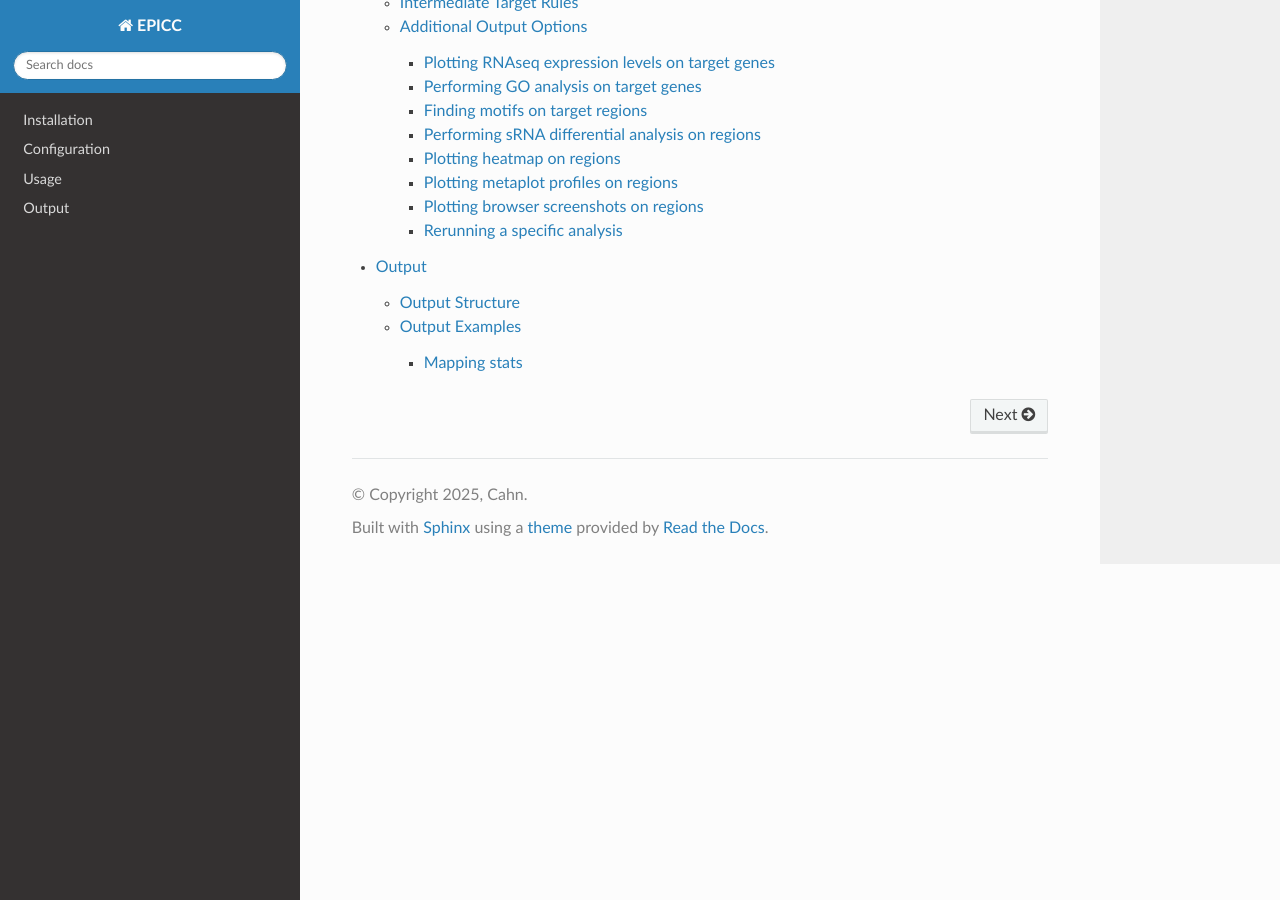
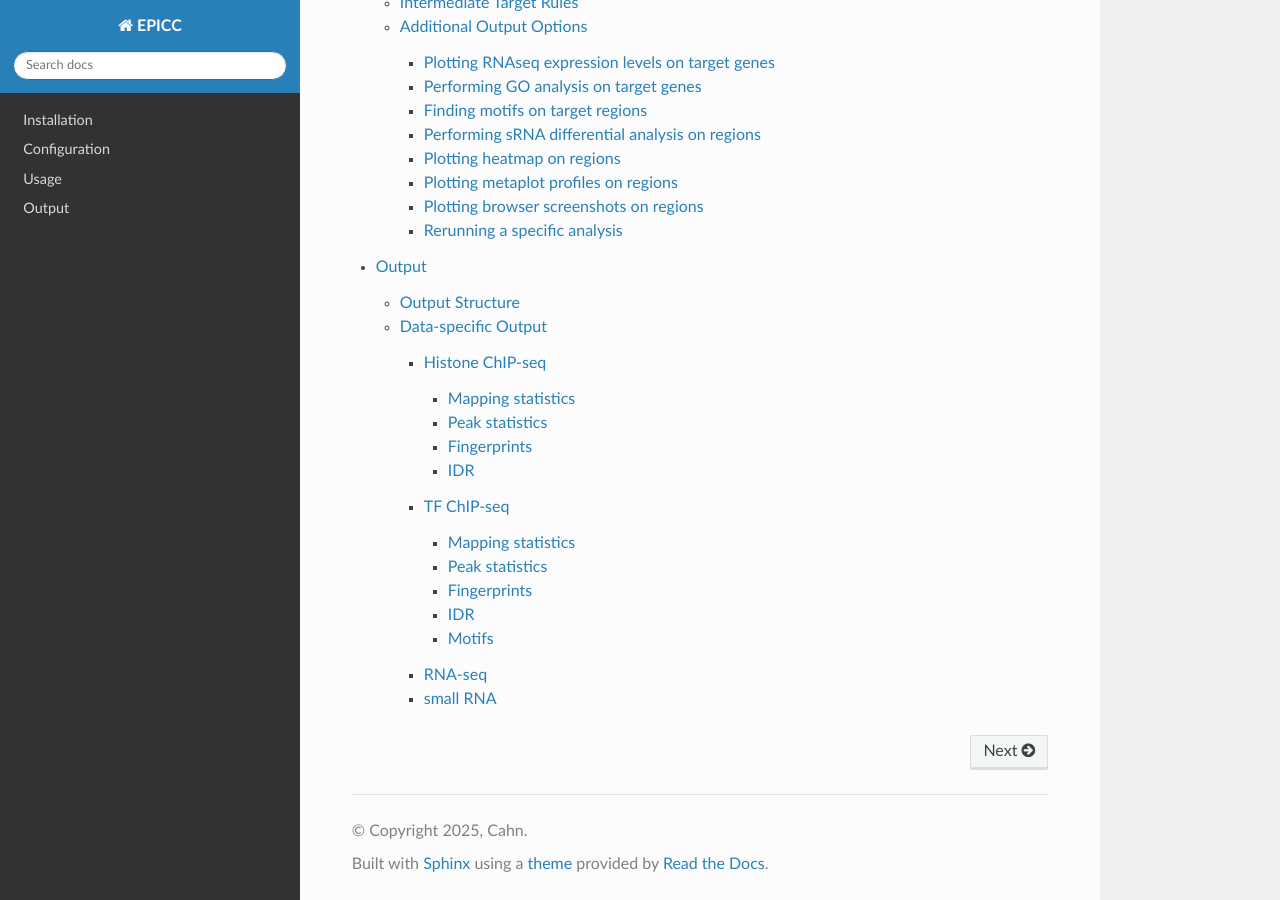
Before and after one commit to joncahn/epicc-documentation, a Sphinx documentation site: the page built from docs/source/index.rst, in a window 1280 px wide and 900 px high, scrolled down 1865 px. Built offline with Sphinx 7.4.7 and the Read the Docs theme 3.1.0, drawn with Linux system fonts in a browser that asks for light colours; some of the changed lines change nothing that is shown.

Commit message:
Update output.rst

```diff
--- a/docs/source/output.rst
+++ b/docs/source/output.rst
@@ -39,13 +39,129 @@
 			├── tracks/	# Track files (bigwigs)
 			└── */		# data-specific directories (e.g. 'peaks' for ChIP, 'peaks' and 'motifs' for TF, 'DEG' for RNA, 'DMRs' and 'methylcall' for mC, 'clusters' for sRNA)
 
+Data-specific Output
+====================
 
-Output Examples
-===============
+Histone ChIP-seq
+----------------
 
-Mapping stats
--------------
+Output tree:
 
-Example for ChIP-seq and RNA-seq (here RNA-seq)
+::
 
-.. image:: images/mapping_stats.png
+ChIP/
+├── chkpts/	# Empty checkpoint files used for pipeline logic. Deleting them will trigger rerunning the corresponding analysis
+├── fastq/	# Processed FASTQ files
+├── logs/	# Log files
+├── mapped/	# Mapped reads (bam)
+├── peaks/	# Peak files (MACS2 output) for each replicate, pseudo-replicate and merged biological replicates and selected peaks (shared by merged and both pseudo-replicates).
+├── plots/	# Fingerprints (IP vs Input for each IP sample), IDR if at least two biological replicates
+├── reports/	# QC reports and summary of mapping statistics and peak statistics
+└── tracks/	# Track files (bigwigs); log2FC of IP/Input for each rep and merged if at least 2 biological replicates
+
+Mapping statistics
+++++++++++++++++++
+
+data for each sample: ``results/ChIP/summary_ChIP_<paired>_mapping_stats_ChIP__<line>__<tissue>__<sample_type>__<replicate>__<ref_genome>.txt``
+summary table: ``/results/combined/reports/summary_mapping_stats_<analysis_name>_ChIP.txt``
+plot: ``/results/combined/plots/mapping_stats_<analysis_name>_ChIP.pdf``
+
+example:
+
+.. image:: images/mapping_stats_epicc_ChIP.pdf
+
+Peak statistics
++++++++++++++++
+
+data for each sample: ``results/ChIP/summary_ChIP_peak_stats_ChIP__<line>__<tissue>__<sample_type>__<ref_genome>.txt``
+summary table: ``/results/combined/reports/summary_peak_stats_<analysis_name>_ChIP.txt``
+plot: ``/results/combined/plots/peak_stats_<analysis_name>_ChIP.pdf``
+
+example:
+
+.. image:: images/peak_stats_epicc_ChIP.pdf
+
+Fingerprints
+++++++++++++
+
+plot for each biological replicate: ``results/ChIP/plots/Fingerprint__final__<data_type>__<line>__<tissue>__<sample_type>__<replicate>__<ref_genome>.png
+
+(see TF ChIP-seq for example)
+
+IDR
++++
+
+plot for pairs of biological replicate: ``results/ChIP/plots/idr_<paired>__<data_type>__<line>__<tissue>__<sample_type>__<replicate1>_vs_<replicate2>__<ref_genome>.<narrow|broad>Peak.png
+
+(see TF ChIP-seq for example)
+
+TF ChIP-seq
+-----------
+
+Output tree:
+
+::
+
+TF/
+├── chkpts/	# Empty checkpoint files used for pipeline logic. Deleting them will trigger rerunning the corresponding analysis
+├── fastq/	# Processed FASTQ files
+├── logs/	# Log files
+├── mapped/	# Mapped reads (bam)
+├── motifs/	# Motifs analysis with the MEME suite, one folder per selected and idr peaks (and per replicates if so chosen in the config file)
+├── peaks/	# Peak files (MACS2 output) for each replicate, pseudo-replicate and merged biological replicates and selected peaks (shared by merged and both pseudo-replicates).
+├── plots/	# Fingerprints (IP vs Input for each IP sample), IDR if at least two biological replicates
+├── reports/	# QC reports and summary of mapping statistics and peak statistics
+└── tracks/	# Track files (bigwigs); log2FC of IP/Input for each rep and merged if at least 2 biological replicates
+
+Mapping statistics
+++++++++++++++++++
+
+data for each sample: ``results/TF/summary_TF_<paired>_mapping_stats_<data_type>__<line>__<tissue>__<sample_type>__<replicate>__<ref_genome>.txt``
+summary table: ``/results/combined/reports/summary_mapping_stats_<analysis_name>_TF.txt``
+plot: ``/results/combined/plots/mapping_stats_<analysis_name>_TF.pdf``
+
+(see histone ChIP-seq for example)
+
+Peak statistics
++++++++++++++++
+
+data for each sample: ``results/TF/summary_TF_peak_stats_<dat_type>__<line>__<tissue>__<sample_type>__<ref_genome>.txt``
+summary table: ``/results/combined/reports/summary_peak_stats_<analysis_name>_TF.txt``
+plot: ``/results/combined/plots/peak_stats_<analysis_name>_TF.pdf``
+
+(see histone ChIP-seq for example)
+
+Fingerprints
+++++++++++++
+
+plot for each biological replicate: ``results/ChIP/plots/Fingerprint__final__<data_type>__<line>__<tissue>__<sample_type>__<replicate>__<ref_genome>.png
+
+example:
+
+.. image:: images/Fingerprint__final__TF_SUVH1__Col0__suvh1.1__IP__Rep1__ColCEN.png
+
+IDR
++++
+
+plot for pairs of biological replicate: ``results/ChIP/plots/idr_<paired>__<data_type>__<line>__<tissue>__<sample_type>__<replicate1>_vs_<replicate2>__<ref_genome>.<narrow|broad>Peak.png
+
+example:
+
+.. image:: images/idr_se__TF_SUVH1__Col0__suvh1.1__IP__Rep1_vs_Rep2__ColCEN_peaks.narrowPeak.png
+
+Motifs
+++++++
+
+Full output from selected peaks (and idr peaks if available) for each sample: ``results/TF/motifs/selected_peaks__<data_type>__<line>__<tissue>__<sample_type>__<ref_genome>/meme/``
+
+which includes: ``results/TF/motifs/selected_peaks__<data_type>__<line>__<tissue>__<sample_type>__<ref_genome>/meme/meme_out/meme.html``
+
+example:
+
+.. image:: images/meme.html
+
+RNA-seq
+-------
+
+small RNA
+---------
```
